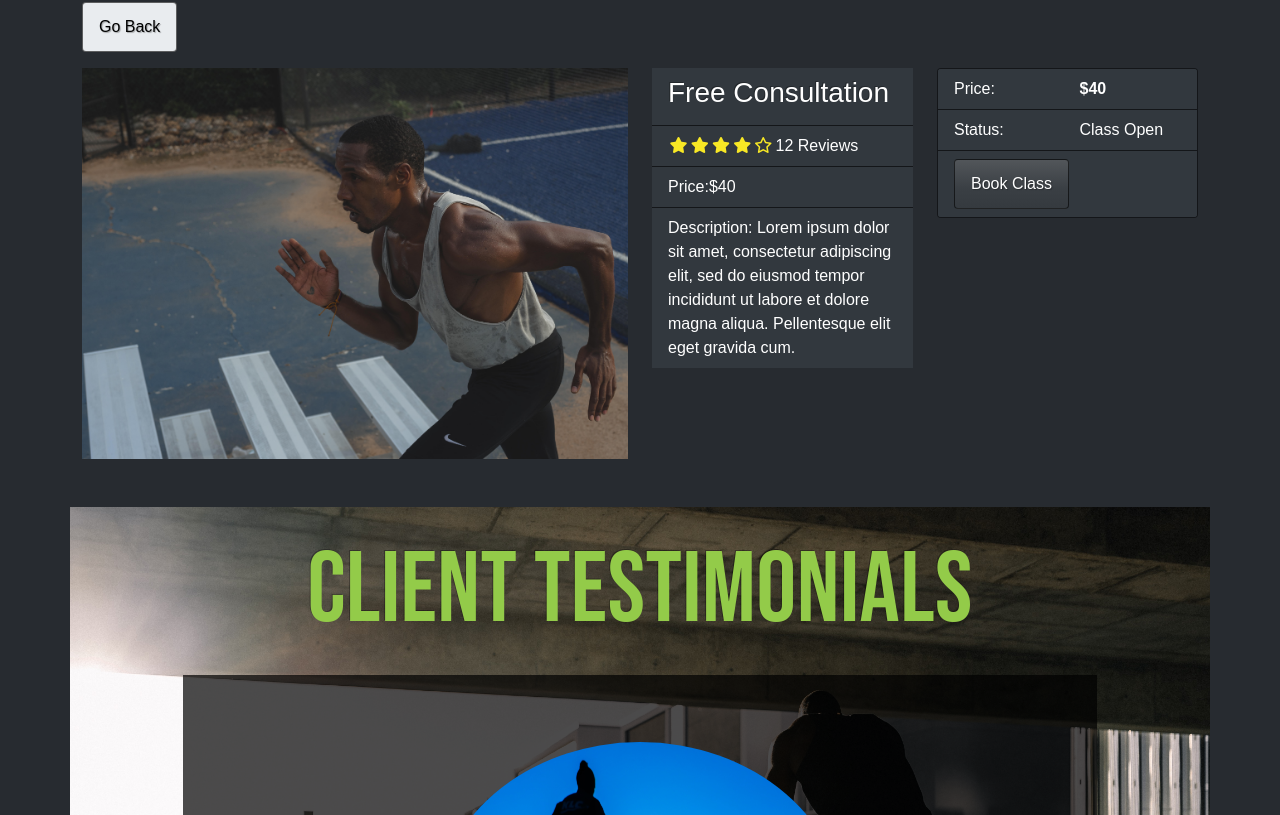
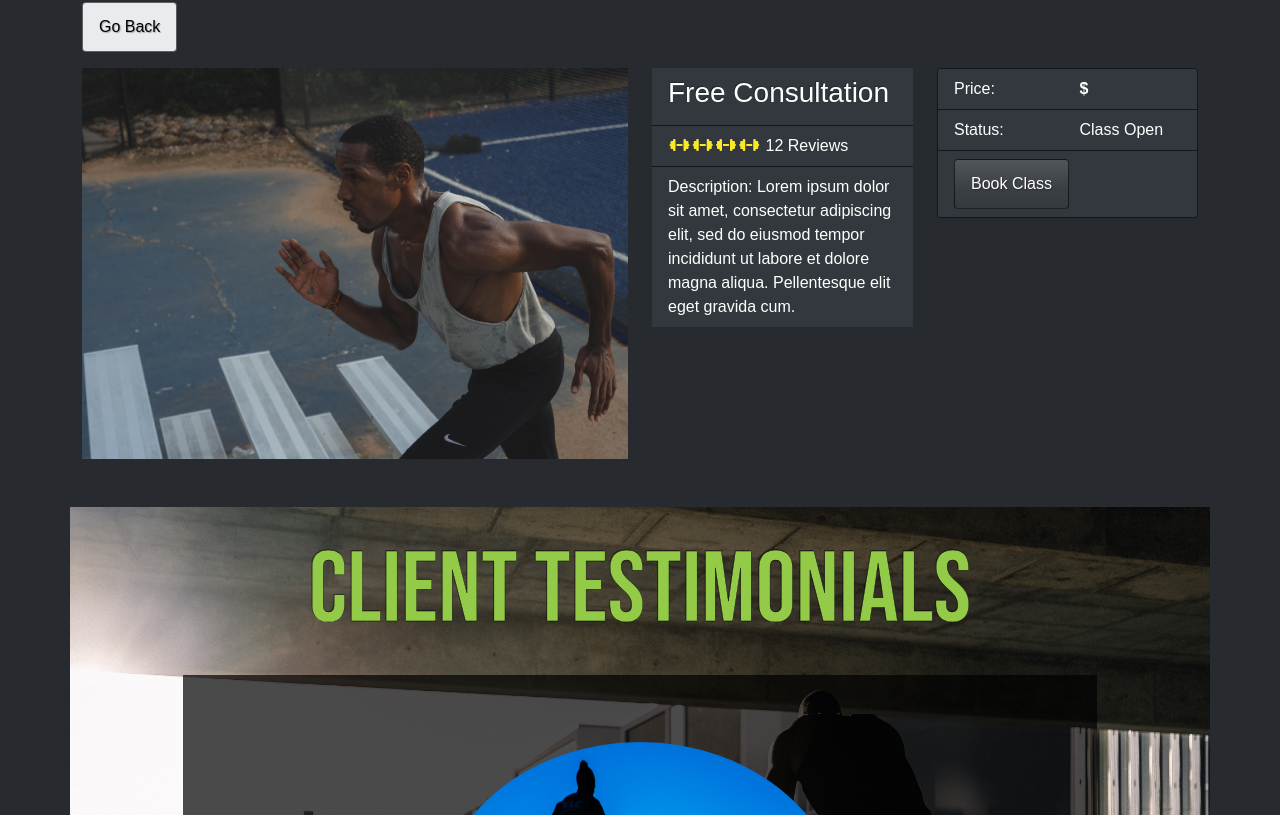
Before and after one commit to OhziiiLov3/joinMyObession, a React (Create React App) app in the folder frontend/: page /training/1 in a window 1280 px wide. Shown: the part 885-1700 px from the top of the page. Built offline with nearby package versions, Linux system fonts and the light colour scheme; a web font is replaced by a local one.

Commit message:
created submain branch to backup previous code

```diff
--- a/frontend/src/components/Rating.js
+++ b/frontend/src/components/Rating.js
@@ -4,64 +4,22 @@ function Rating({value, text, color}) {
     return (
       <div className="rating">
         <span>
-                <i style={{color}} className={
-                    value >= 1
-                        ? 'fas fa-star'
-                        : value >= 0.5
-                            ? 'fas fa-star-half-alt'
-                            :'far- fa-star'
-                }>
-
-                </i>
+          <i style={{ color }} className="fa-solid fa-dumbbell" size="3x"></i>
         </span>
         <span>
-                <i style={{ color }} className={
-                    value >= 2
-                    ? 'fas fa-star'
-                    :value >= 1.5
-                        ? 'fas fa-star-half-alt'
-                        : 'far fa-star'
-                }>
-
-                </i>
+          <i style={{ color }} className="fa-solid fa-dumbbell" size="3x"></i>
         </span>
         <span>
-                <i style={{ color }} className={
-                    value >= 3
-                    ? 'fas fa-star'
-                    :value >= 2.5
-                        ? 'fas fa-star-half-alt'
-                        : 'far fa-star'
-                }>
-
-                </i>
+          <i style={{ color }} className="fa-solid fa-dumbbell" size="3x"></i>
         </span>
         <span>
-                <i style={{ color }} className={
-                    value >= 4
-                    ? 'fas fa-star'
-                    :value >= 3.5
-                        ? 'fas fa-star-half-alt'
-                        : 'far fa-star'
-                }>
-
-                </i>
+          <i style={{ color }} className="fa-solid fa-dumbbell" size="3x"></i>
         </span>
         <span>
-                <i style={{ color }} className={
-                    value >= 5
-                    ? 'fas fa-star'
-                    :value >= 4.5
-                        ? 'fas fa-star-half-alt'
-                        : 'far fa-star'
-                }>
-
-                </i>
         </span>
         <span>{text && text}</span>
-
       </div>
-    )
+    );
 }
 
 export default Rating
--- a/frontend/src/components/Training.js
+++ b/frontend/src/components/Training.js
@@ -6,30 +6,30 @@ import {Link} from 'react-router-dom'
 
 function Training({ training }) {
     return (
-            <Card  className="mx-auto p-4 ">
+      <Card className="mx-auto p-4 ">
         <Link to={`/training/${training._id}`}>
           <Card.Img src={training.image} />
         </Link>
         <Card.Body>
-                <Link to={`/training/${training._id}`}>
-                    <Card.Title as="div">
-                    <strong>{training.name}</strong>
-                    </Card.Title>
+          <Card.Text className="text-center py-2" as="p">{training.bookingInfo}</Card.Text>
+          <Link
+            className="btn my-2 d-block btn-success"
+            to={`/training/${training._id}`}
+          >
+            <Card.Title as="div">{training.name}</Card.Title>
           </Link>
           <Card.Text as="div">
             <div className="my-3">
-                       <Rating value={training.rating} text={`${training.numReviews} Reviews` } color={'#f8e825'} />
+              {/* <Rating
+                value={training.rating}
+                text={`${training.numReviews} Reviews`}
+                color={"#f8e825"}
+              /> */}
             </div>
           </Card.Text>
-            <Card.Text as="h3">
-            ${training.price}
-            </Card.Text>
-
         </Card.Body>
-
       </Card>
-
-    )
+    );
 }
 
 export default Training
--- a/frontend/src/index.css
+++ b/frontend/src/index.css
@@ -15,9 +15,11 @@ min-height: 80vh;
 h1{
   font-family: 'Bebas Neue', cursive !important;
   font-size: 100px !important;
-  letter-spacing: .0300rem;
+  letter-spacing: .0200rem;
   color:  rgb(147,203,73);
   padding: 3rem 0;
+  /* -webkit-text-stroke-width: 2px !important;
+  -webkit-text-stroke-color: black; */
 }
 @media(max-width:760px) {
 h1{
@@ -26,6 +28,8 @@ h1{
   letter-spacing: .0300rem;
   color:  rgb(147,203,73);
   padding: 3rem 0;
+  -webkit-text-stroke-width: 1.5px;
+  -webkit-text-stroke-color: black;
 }
 }
 
@@ -73,8 +77,9 @@ nav a.nav-link {
 
 
 img.card-img{
-  width: 16rem;
+  width: 14rem;
   height: 14rem  !important;
+  border-radius: 50%;
 
 }
 
@@ -106,6 +111,8 @@ margin: 0.1rem;
   color:  rgb(147,203,73);
   padding: 4rem 0;
   text-transform: uppercase;
+  -webkit-text-stroke-width: 1.5px;
+  -webkit-text-stroke-color: black;
 }
 
 .landing-content{
@@ -135,10 +142,14 @@ padding-right: 5%;
   color:  rgb(147,203,73);
   font-weight: 700 !important;
   text-transform: uppercase;
+  -webkit-text-stroke-width: .1px ;
+  -webkit-text-stroke-color: black ;
 }
 
 .myLandingCarousel p{
    color: rgb(255,255,255) ;
+   -webkit-text-stroke-width: .5px !important;
+  -webkit-text-stroke-color: black !important;
 
 }
 
@@ -162,6 +173,8 @@ padding-right: 5%;
   color:  rgb(147,203,73);
   padding: 3rem 0;
   text-transform: uppercase;
+   -webkit-text-stroke-width: .3px ;
+  -webkit-text-stroke-color: black ;
 }
 
 
@@ -192,9 +205,13 @@ padding-right: 5%;
   color:  rgb(147,203,73);
   font-weight: 700 !important;
   text-transform: uppercase;
+  -webkit-text-stroke-width: .1px ;
+  -webkit-text-stroke-color: black ;
 }
 
 .myCarousel p{
   color: rgb(255,255,255) ;
+   -webkit-text-stroke-width: .5px !important;
+  -webkit-text-stroke-color: black !important;
 
 }
--- a/frontend/src/screens/HomeScreen.js
+++ b/frontend/src/screens/HomeScreen.js
@@ -10,6 +10,7 @@ const HomeScreen = () => {
       <div>
         <h1 className="text-center py-3">Sign Up Today</h1>
         <Row className="d-flex justify-content-center mx-auto py-2">
+
           {trainings.map((training) => (
             <Col key={training._id} sm={12} md={6} lg={4} xl={3}>
               <Training training={training} />
--- a/frontend/src/screens/ProductScreen.js
+++ b/frontend/src/screens/ProductScreen.js
@@ -12,7 +12,9 @@ function ProductScreen({ match }) {
 
     return (
       <div>
-            <Link to='/' className='btn btn-light my-3' >Go Back</Link>
+        <Link to="/" className="btn btn-light my-3">
+          Go Back
+        </Link>
         <Row>
           <Col md={6}>
             <Image src={training.image} alt={training.name} fluid />
@@ -24,12 +26,14 @@ function ProductScreen({ match }) {
               </ListGroup.Item>
 
               <ListGroup.Item>
-                        <Rating value={training.rating} text={`${training.numReviews} Reviews`} color='#f8e825'/>
+                <Rating
+                  value={training.rating}
+                  text={`${training.numReviews} Reviews`}
+                  color="#f8e825"
+                />
               </ListGroup.Item>
 
-                     <ListGroup.Item>
-                        Price:${training.price}
-                    </ListGroup.Item>
+              {/* <ListGroup.Item>Price:${training.bookingInfo}</ListGroup.Item> */}
 
               <ListGroup.Item>
                 Description:{training.description}
@@ -38,7 +42,7 @@ function ProductScreen({ match }) {
           </Col>
           <Col md={3}>
             <Card>
-                            <ListGroup variant='flush'>
+              <ListGroup variant="flush">
                 <ListGroup.Item>
                   <Row>
                     <Col>Price:</Col>
@@ -51,19 +55,25 @@ function ProductScreen({ match }) {
                   <Row>
                     <Col>Status:</Col>
                     <Col>
-                                        {training.openSlots > 0 ? 'Class Open' : 'Class Closed'}
+                      {training.openSlots > 0 ? "Class Open" : "Class Closed"}
                     </Col>
                   </Row>
                 </ListGroup.Item>
                 <ListGroup.Item>
-                                     <Button className='btn-block' disabled={training.openSlots == 0} type='button'>Book Class</Button>
+                  <Button
+                    className="btn-block"
+                    disabled={training.openSlots == 0}
+                    type="button"
+                  >
+                    Book Class
+                  </Button>
                 </ListGroup.Item>
               </ListGroup>
             </Card>
           </Col>
         </Row>
       </div>
-    )
+    );
 }
 
 export default ProductScreen
--- a/frontend/src/trainings.js
+++ b/frontend/src/trainings.js
@@ -5,7 +5,7 @@ const trainings = [
     'image': '/images/ClassPic_4.jpeg',
     'description':' Lorem ipsum dolor sit amet, consectetur adipiscing elit, sed do eiusmod tempor incididunt ut labore et dolore magna aliqua. Pellentesque elit eget gravida cum.',
     'category': 'Beginner',
-    'price': 40.00,
+    'bookingInfo': ' Lorem ipsum dolor sit amet, consectetur adipiscing elit, sed do eiusmod tempor incididunt ut labore et dolore magna aliqua. Pellentesque elit eget gravida cum.',
     'openSlots': 15,
     'Hours': 1,
     'rating': 4.0,
@@ -14,10 +14,10 @@ const trainings = [
   {
     '_id': '2',
     'name': 'JoinMyTeam',
-    'image': '/images/ClassPic_1.jpeg',
+    'image': '/images/ClassPic_5.PNG',
     'description': ' Lorem ipsum dolor sit amet, consectetur adipiscing elit, sed do eiusmod tempor incididunt ut labore et dolore magna aliqua. Pellentesque elit eget gravida cum.',
     'category': 'Intermediate',
-    'price': 50.00,
+    'bookingInfo': ' Lorem ipsum dolor sit amet, consectetur adipiscing elit, sed do eiusmod tempor incididunt ut labore et dolore magna aliqua. Pellentesque elit eget gravida cum.',
     'openSlots': 15,
     'Hours': 1,
     'rating': 4.5,
@@ -25,13 +25,13 @@ const trainings = [
   },
   {
     '_id': '3',
-    'name': 'HEROS',
+    'name': 'Learn More',
     'image': '/images/ClassPic_2.JPG',
     'description': ' Lorem ipsum dolor sit amet, consectetur adipiscing elit, sed do eiusmod tempor incididunt ut labore et dolore magna aliqua. Pellentesque elit eget gravida cum.',
     'category': 'Advance',
     'brand': 'Alcantara',
     'category': 'ADVANCE',
-    'price': 60.00,
+     'bookingInfo': ' Lorem ipsum dolor sit amet, consectetur adipiscing elit, sed do eiusmod tempor incididunt ut labore et dolore magna aliqua. Pellentesque elit eget gravida cum.',
     'openSlots': 0,
     'Hours': 1.5,
     'rating': 5,
```
Lines whose indentation alone changed are shown as unchanged.
